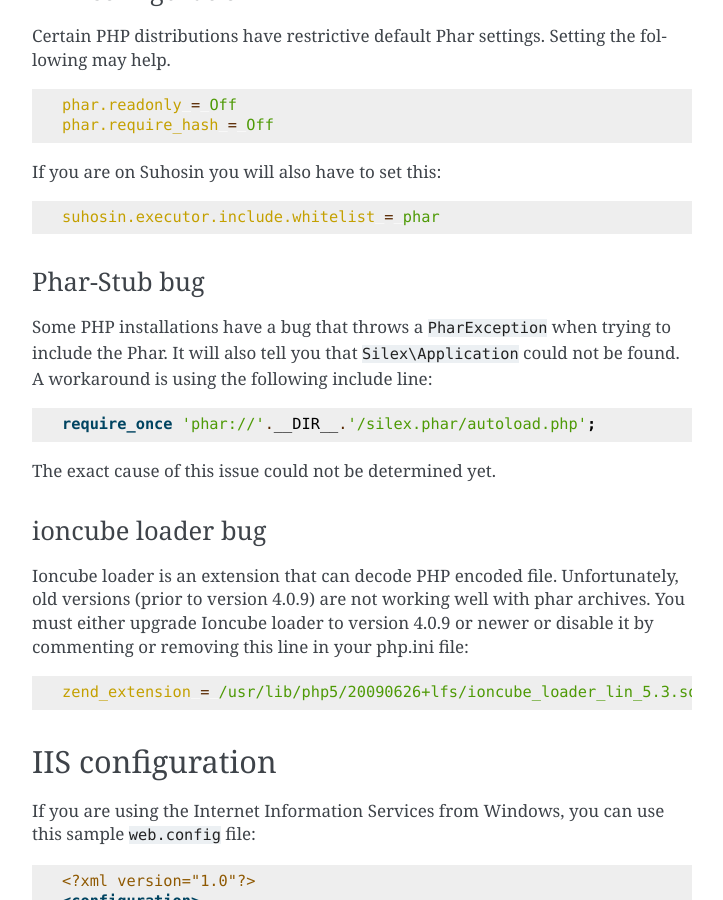
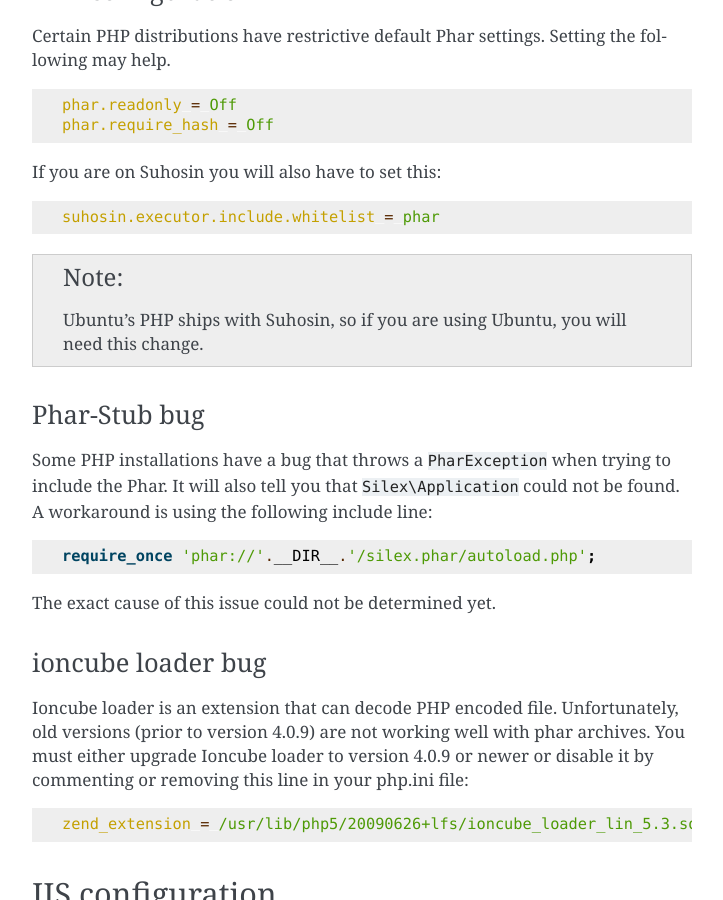
Before and after one commit to silexphp/Silex, a Sphinx documentation site: the page built from doc/usage.rst, in a window 1280 px wide and 900 px high, scrolled down 12326 px. Shown: the whole window, without its empty margins (388-1111 px from the left). Built offline with Sphinx 7.4.7, drawn with Linux system fonts in a browser that asks for light colours.

Commit message:
[docs] add note that ubuntu includes suhosin

```diff
--- a/doc/usage.rst
+++ b/doc/usage.rst
@@ -591,6 +591,11 @@ If you are on Suhosin you will also have to set this:
 
     suhosin.executor.include.whitelist = phar
 
+.. note::
+
+    Ubuntu's PHP ships with Suhosin, so if you are using Ubuntu, you will need
+    this change.
+
 Phar-Stub bug
 ~~~~~~~~~~~~~
 
```
